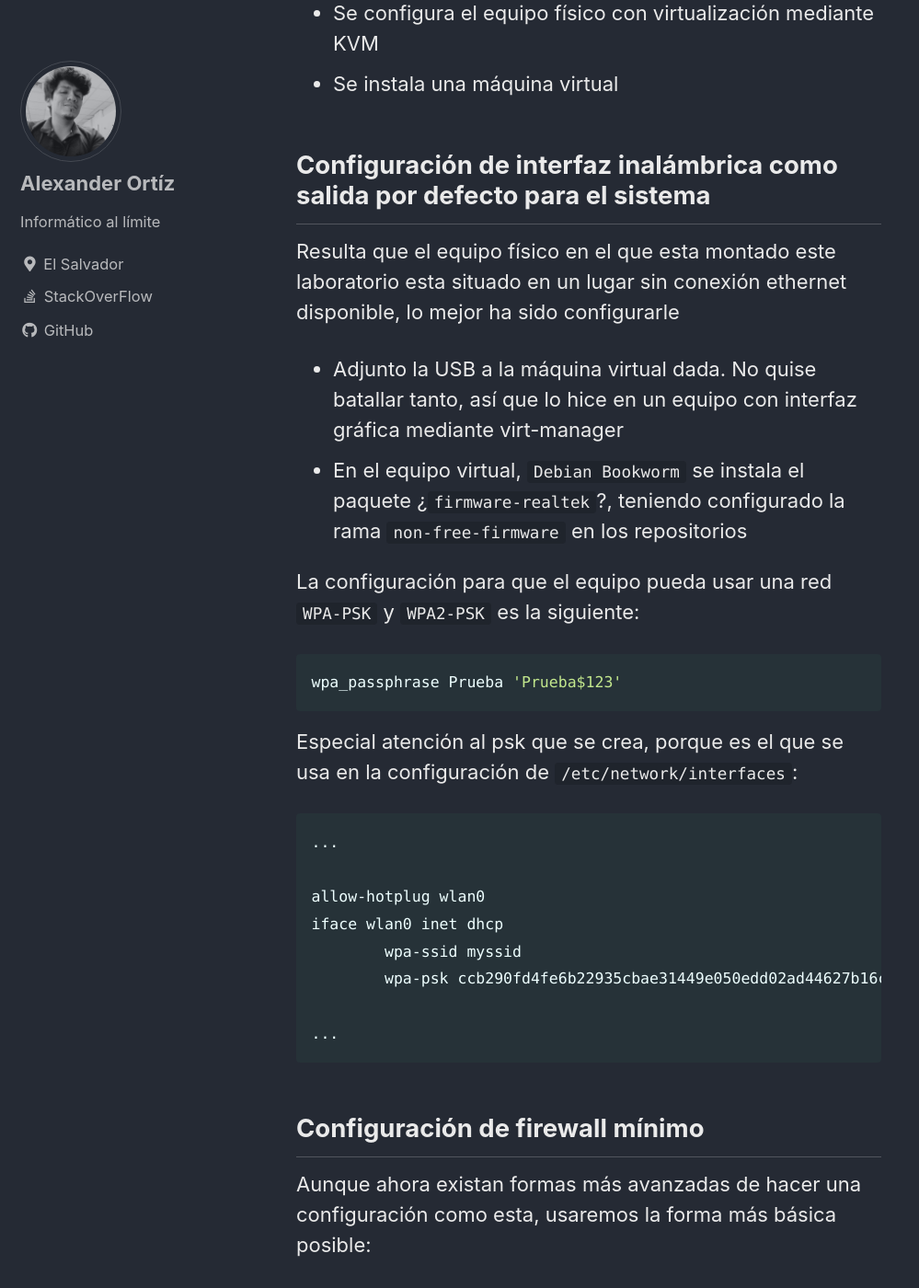
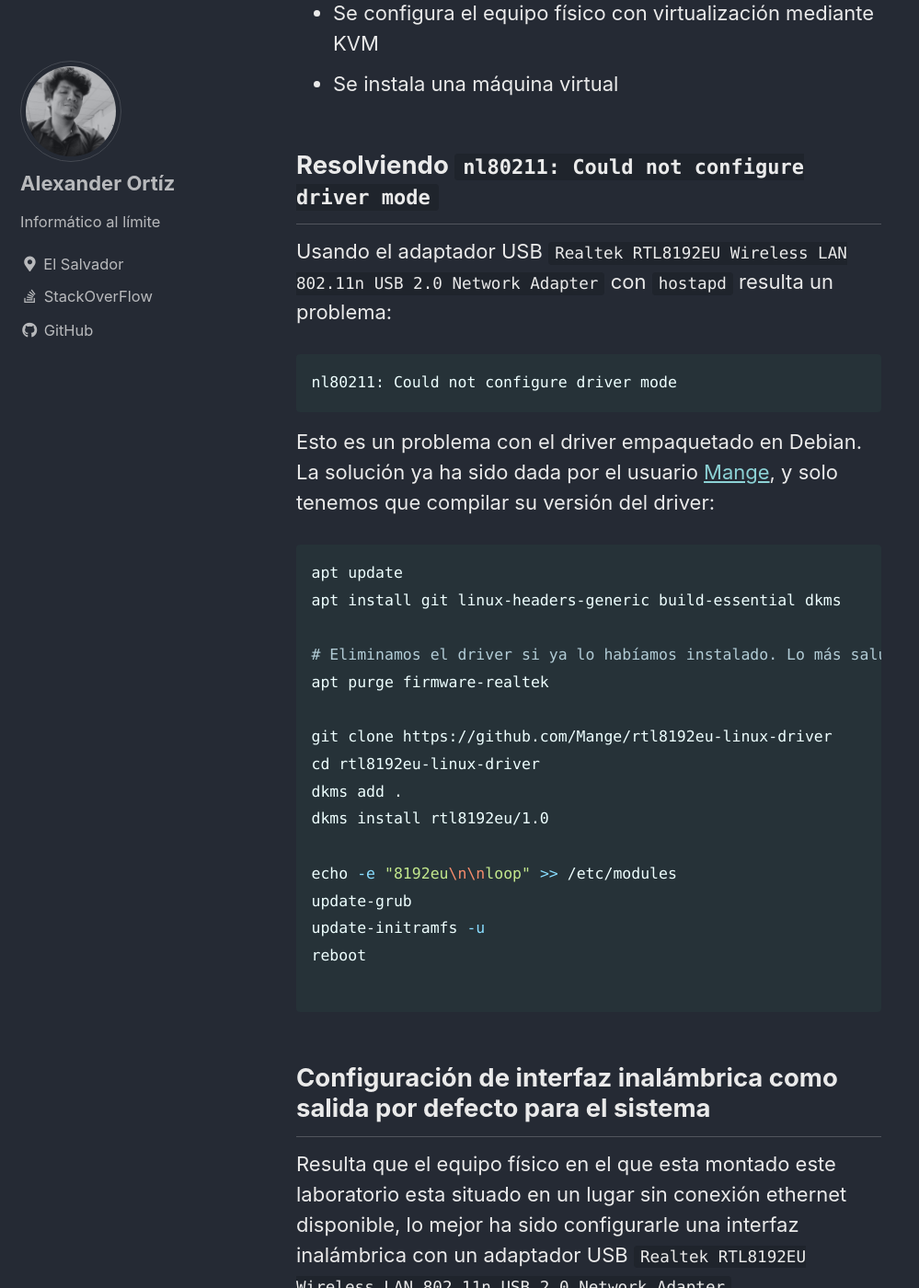
Before and after one commit to VTacius/vtacius.github.io, a Jekyll site: the page built from _posts/2024-04-03-creacion_laboratorio_virtual.md, in a window 1280 px wide and 1400 px high, scrolled down 598 px. Shown: the whole window at 92% size, without its empty margins (0-999 px from the left). Built offline with Jekyll 4.4.1, drawn with Linux system fonts in a browser that asks for light colours; cached includes are drawn as plain includes; comment, search, counter and statistics services are not loaded; some of the changed text lies outside the part shown.

Commit message:
Actulización según creación en tiempo real

````diff
--- a/_posts/2024-04-03-creacion_laboratorio_virtual.md
+++ b/_posts/2024-04-03-creacion_laboratorio_virtual.md
@@ -12,10 +12,35 @@ Estas son un montón de notas sueltas sobre como he ido creando el mío, en alg
 * Se configura el equipo físico con virtualización mediante KVM
 * Se instala una máquina virtual
 
+## Resolviendo `nl80211: Could not configure driver mode`
+Usando el adaptador USB `Realtek RTL8192EU Wireless LAN 802.11n USB 2.0 Network Adapter` con `hostapd` resulta un problema:
+```
+nl80211: Could not configure driver mode
+```
+Esto es un problema con el driver empaquetado en Debian. La solución ya ha sido dada por el usuario [Mange](https://github.com/Mange/rtl8192eu-linux-driver), y solo tenemos que compilar su versión del driver:
+```bash
+apt update
+apt install git linux-headers-generic build-essential dkms
+
+# Eliminamos el driver si ya lo habíamos instalado. Lo más saludable es reiniciar el sistema después de ello
+apt purge firmware-realtek
+
+git clone https://github.com/Mange/rtl8192eu-linux-driver
+cd rtl8192eu-linux-driver
+dkms add .
+dkms install rtl8192eu/1.0
+
+echo -e "8192eu\n\nloop" >> /etc/modules
+update-grub
+update-initramfs -u
+reboot
+
+```
+
 ## Configuración de interfaz inalámbrica como salida por defecto para el sistema
-Resulta que el equipo físico en el que esta montado este laboratorio esta situado en un lugar sin conexión ethernet disponible, lo mejor ha sido configurarle
+Resulta que el equipo físico en el que esta montado este laboratorio esta situado en un lugar sin conexión ethernet disponible, lo mejor ha sido configurarle una interfaz inalámbrica con un adaptador USB `Realtek RTL8192EU Wireless LAN 802.11n USB 2.0 Network Adapter`
 * Adjunto la USB a la máquina virtual dada. No quise batallar tanto, así que lo hice en un equipo con interfaz gráfica mediante virt-manager
-* En el equipo virtual, `Debian Bookworm` se instala el paquete ¿`firmware-realtek`?, teniendo configurado la rama `non-free-firmware` en los repositorios
+* En el equipo virtual, `Debian Bookworm` se instala el paquete `firmware-realtek`, teniendo configurado la rama `non-free-firmware` en los repositorios
 
 La configuración para que el equipo pueda usar una red `WPA-PSK` y `WPA2-PSK` es la siguiente:
 ```bash
@@ -50,6 +75,11 @@ iptables -t nat -A POSTROUTING -s 10.10.20.0/24 -o wlx7898e81f45ef -j MASQUERADE
 echo 0
 ```
 
+Damos permisos de ejecución:
+```bash
+chmod +x /usr/local/sbin/firewall.sh
+```
+
 Y el fichero `/lib/systemd/system/firewall.service`, definición de servicio oneshot, con su contenido correspondiente:
 ```bash
 [Unit]
@@ -69,3 +99,6 @@ Habilitamos e iniciamos (Ejecuta una sola vez y después el servicio se muere) e
 ```bash
 systemctl enable --now firewall.service
 ```
+
+## Fuentes
+* [Mange/rtl8192eu-linux-driver ](https://github.com/Mange/rtl8192eu-linux-driver)
````
